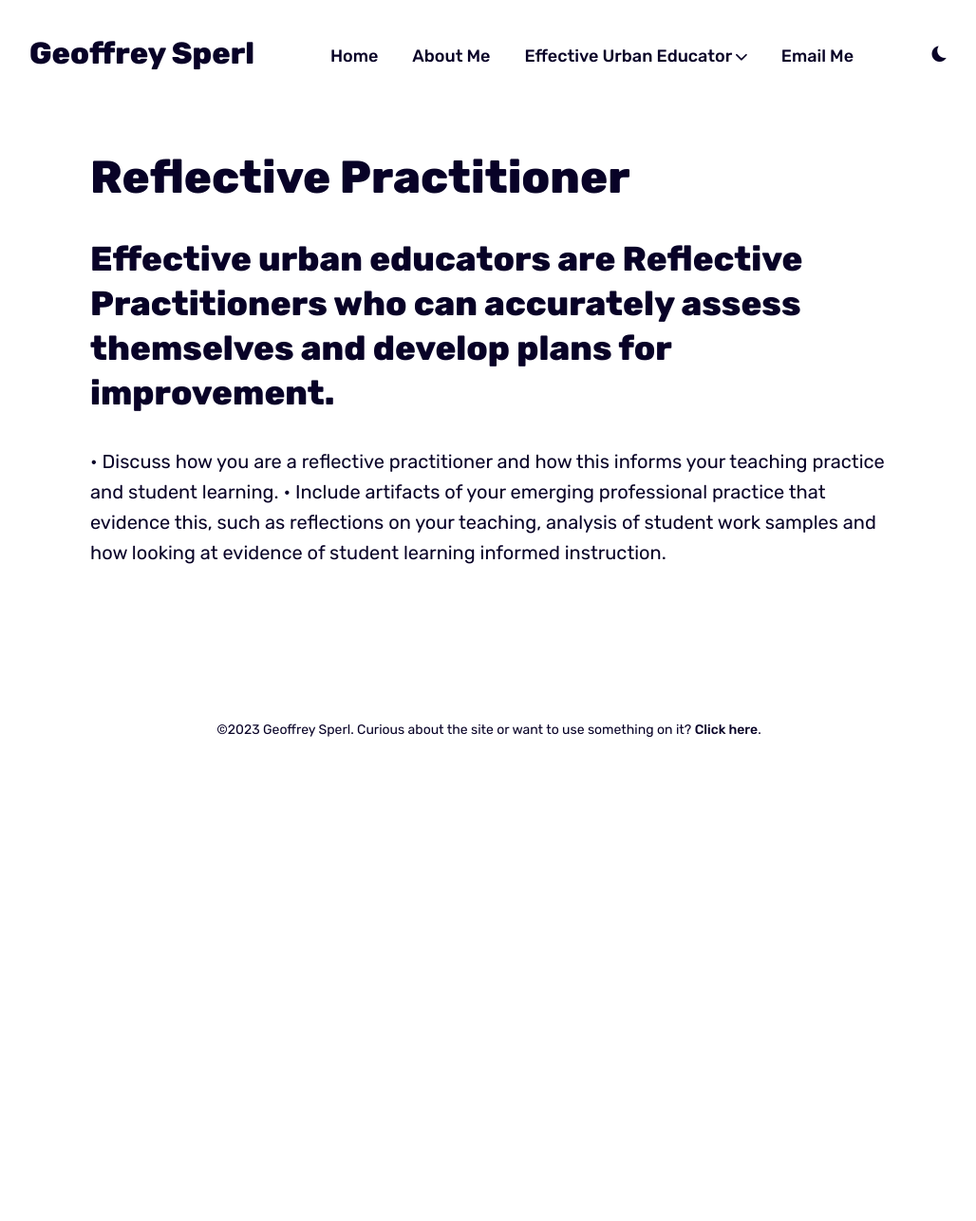
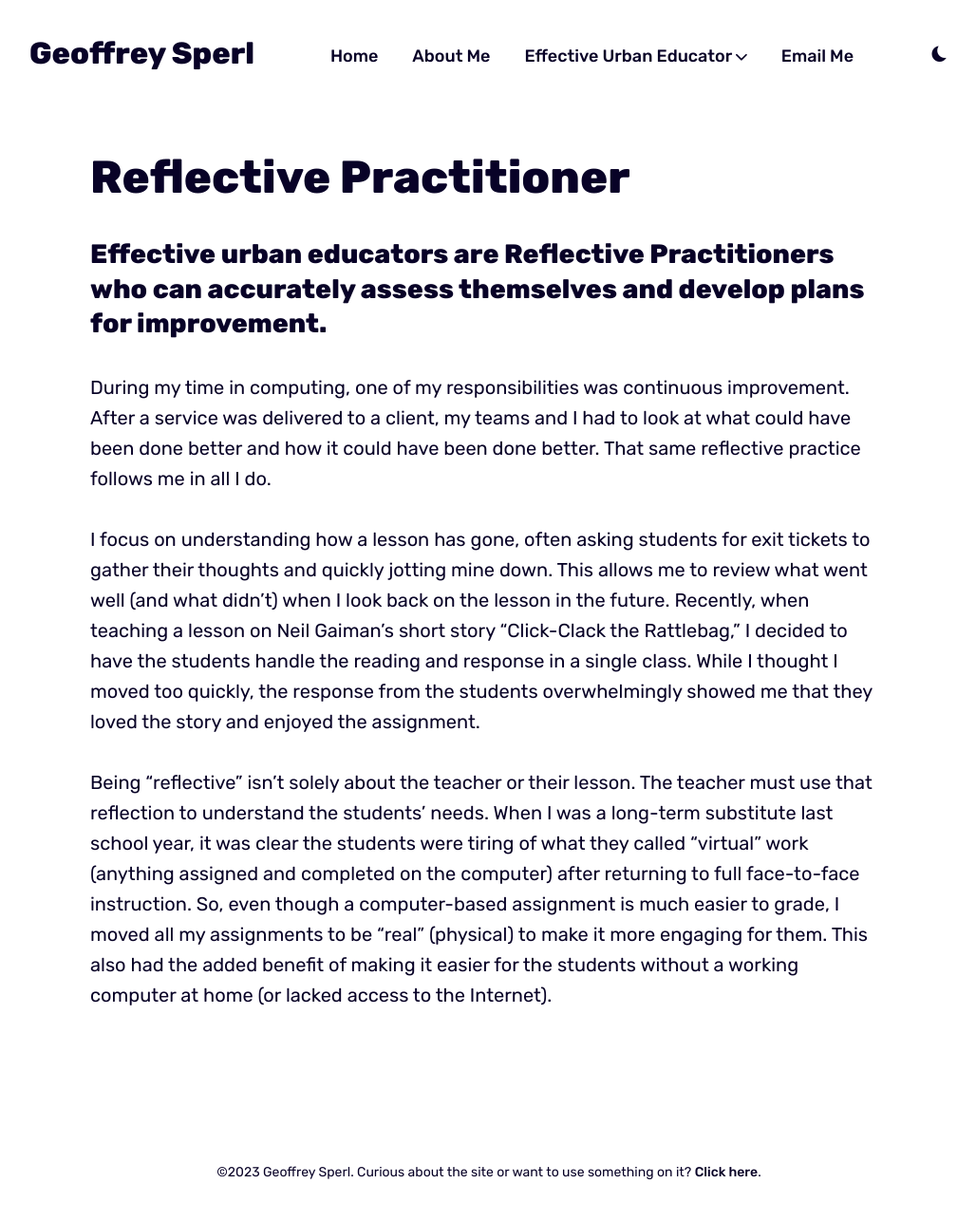
Before and after one commit to geoffreysperl/teaching, a Jekyll site: the page built from _pages/reflective.md, in a window 1280 px wide. Shown: the whole page at 95% size, without its empty margins (125-1153 px from the left). Built offline with Jekyll 4.4.1, drawn with Linux system fonts in a browser that asks for light colours; before the commit the page ends 900 px from its top, so only the background shows below that.

```diff
--- a/_pages/reflective.md
+++ b/_pages/reflective.md
@@ -6,12 +6,11 @@ permalink: /reflective/
 # image: ''
 # image_caption: ''
 ---
-# Effective urban educators are Reflective Practitioners who can accurately assess themselves and develop plans for improvement.
-• Discuss how you are a reflective practitioner and how this informs your
-teaching practice and student learning.
-• Include artifacts of your emerging professional practice that evidence this, such
-as reflections on your teaching, analysis of student work samples and how
-looking at evidence of student learning informed instruction.
+## Effective urban educators are Reflective Practitioners who can accurately assess themselves and develop plans for improvement.
+
+During my time in computing, one of my responsibilities was continuous improvement. After a service was delivered to a client, my teams and I had to look at what could have been done better and how it could have been done better. That same reflective practice follows me in all I do.
+
+I focus on understanding how a lesson has gone, often asking students for exit tickets to gather their thoughts and quickly jotting mine down. This allows me to review what went well (and what didn't) when I look back on the lesson in the future. Recently, when teaching a lesson on Neil Gaiman's short story "Click-Clack the Rattlebag," I decided to have the students handle the reading and response in a single class. While I thought I moved too quickly, the response from the students overwhelmingly showed me that they loved the story and enjoyed the assignment.
 
 <!-- <div class="gallery-box">
   <div class="gallery">
@@ -21,3 +20,14 @@ looking at evidence of student learning informed instruction.
   </div>
   <em>Gallery / <a href="https://unsplash.com/" target="_blank">Unsplash</a></em>
 </div> -->
+
+Being "reflective" isn't solely about the teacher or their lesson. The teacher must use that reflection to understand the students' needs. When I was a long-term substitute last school year, it was clear the students were tiring of what they called "virtual" work (anything assigned and completed on the computer) after returning to full face-to-face instruction. So, even though a computer-based assignment is much easier to grade, I moved all my assignments to be "real" (physical) to make it more engaging for them. This also had the added benefit of making it easier for the students without a working computer at home (or lacked access to the Internet).
+
+<!-- <div class="gallery-box">
+  <div class="gallery">
+    <img src="/images/100.jpg" loading="lazy">
+    <img src="/images/101.jpg" loading="lazy">
+    <img src="/images/102.jpg" loading="lazy">
+  </div>
+  <em>Gallery / <a href="https://unsplash.com/" target="_blank">Unsplash</a></em>
+</div> -->
```
Also changed, not shown: _pages/about.md (+3 -1 lines), _pages/innovative.md (+15 -25 lines).
